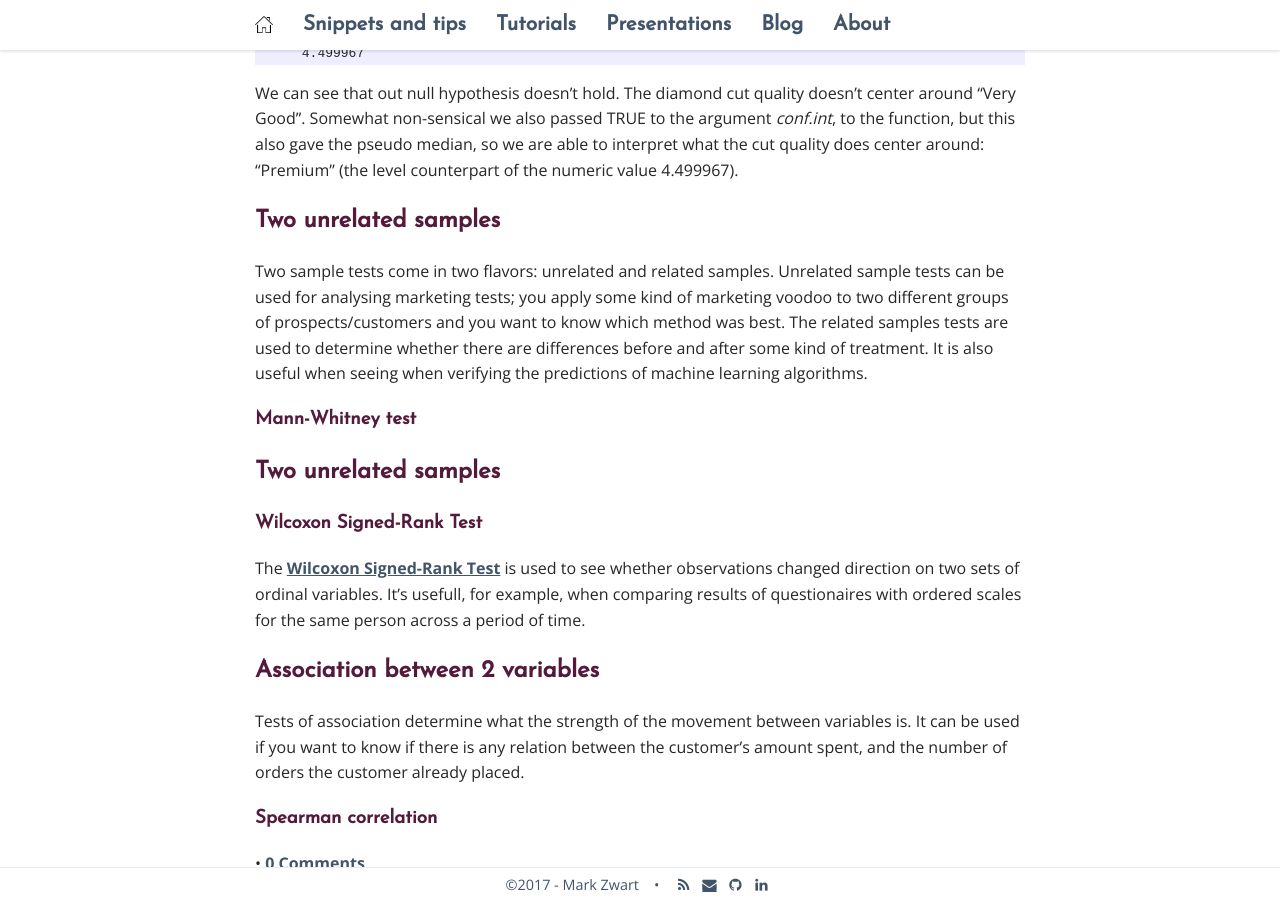
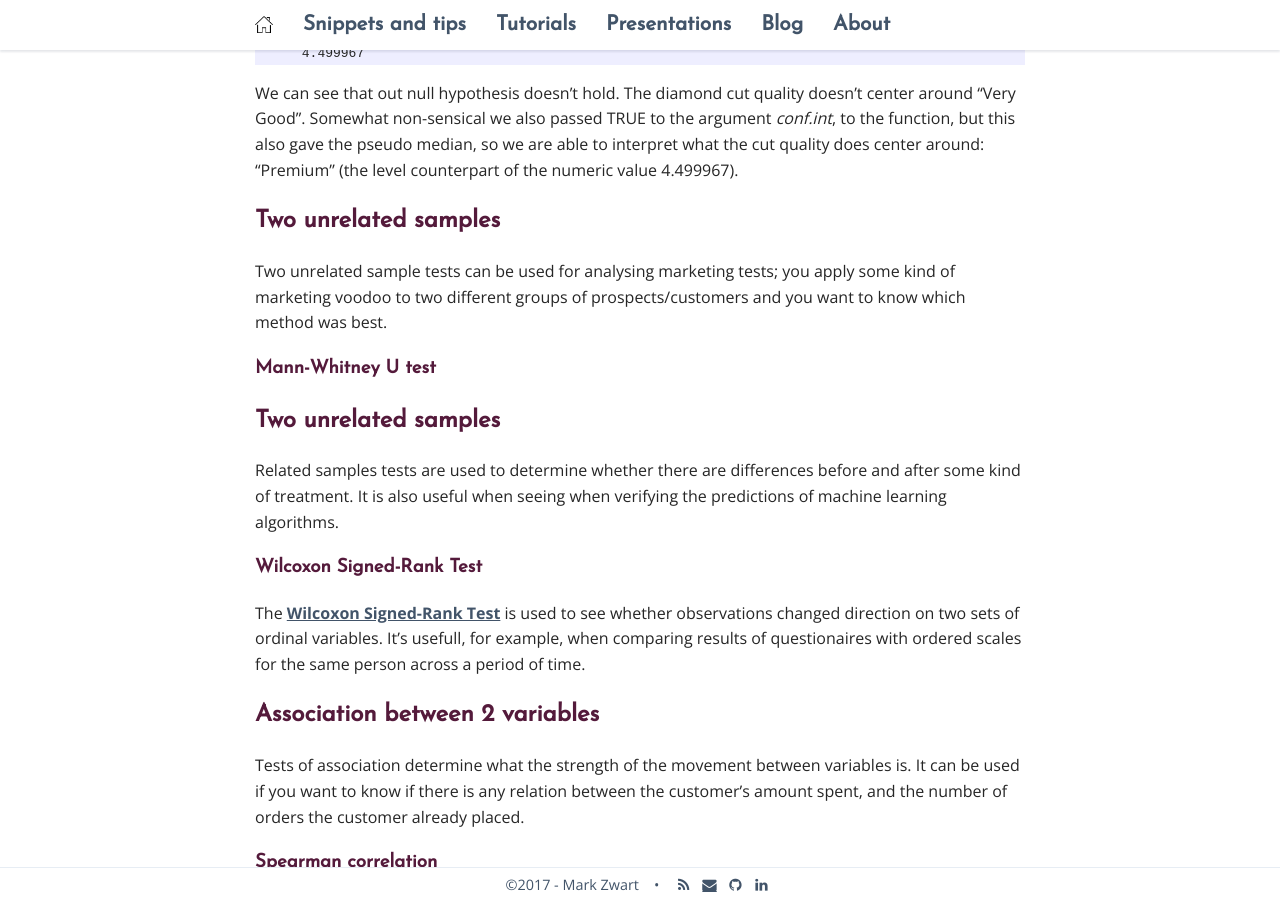
Before and after one commit to mark-me/mark-me.github.io, a Jekyll site: the page built from _pages/tutorials/statistical-tests/statistical-tests-ordinal.md, in a window 1280 px wide and 900 px high, scrolled down 2468 px. Built offline with Jekyll 4.4.1, drawn with Linux system fonts in a browser that asks for light colours; nearby versions of some CDN libraries; comment, search, counter and statistics services are not loaded.

Commit message:
Update statistical-tests-ordinal.md

```diff
--- a/_pages/tutorials/statistical-tests/statistical-tests-ordinal.md
+++ b/_pages/tutorials/statistical-tests/statistical-tests-ordinal.md
@@ -95,11 +95,15 @@ We can see that out null hypothesis doesn't hold. The diamond cut quality doesn'
 
 ## Two unrelated samples
 
-Two sample tests come in two flavors: unrelated and related samples. Unrelated sample tests can be used for analysing marketing tests; you apply some kind of marketing voodoo to two different groups of prospects/customers and you want to know which method was best. The related samples tests are used to determine whether there are differences before and after some kind of treatment. It is also useful when seeing when verifying the predictions of machine learning algorithms.
+Two unrelated sample tests can be used for analysing marketing tests; you apply some kind of marketing voodoo to two different groups of prospects/customers and you want to know which method was best.
 
-### Mann-Whitney test
+### Mann-Whitney U test
+
+
 
 ## Two unrelated samples
+
+Related samples tests are used to determine whether there are differences before and after some kind of treatment. It is also useful when seeing when verifying the predictions of machine learning algorithms.
 
 ### Wilcoxon Signed-Rank Test
 
```
